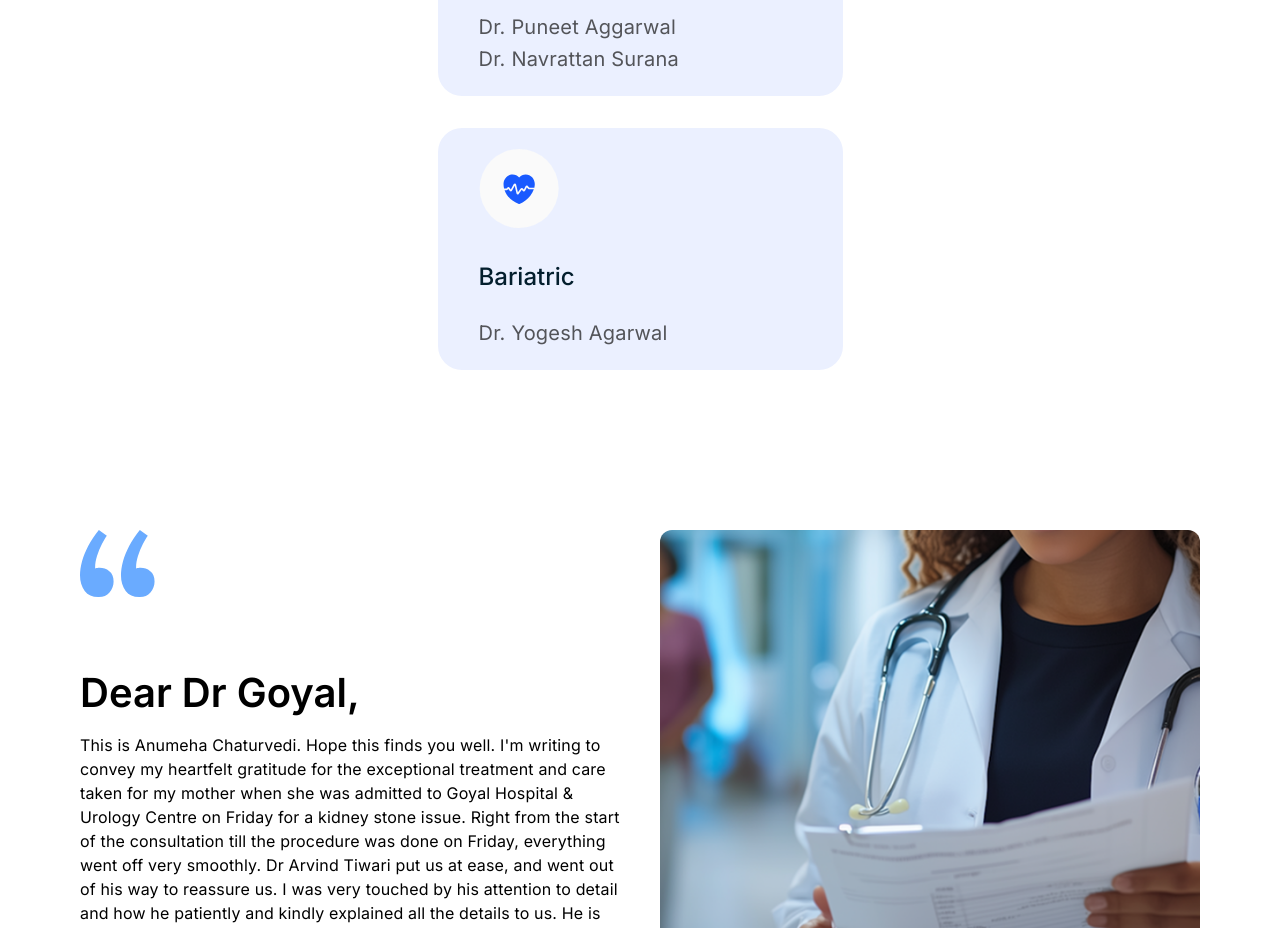
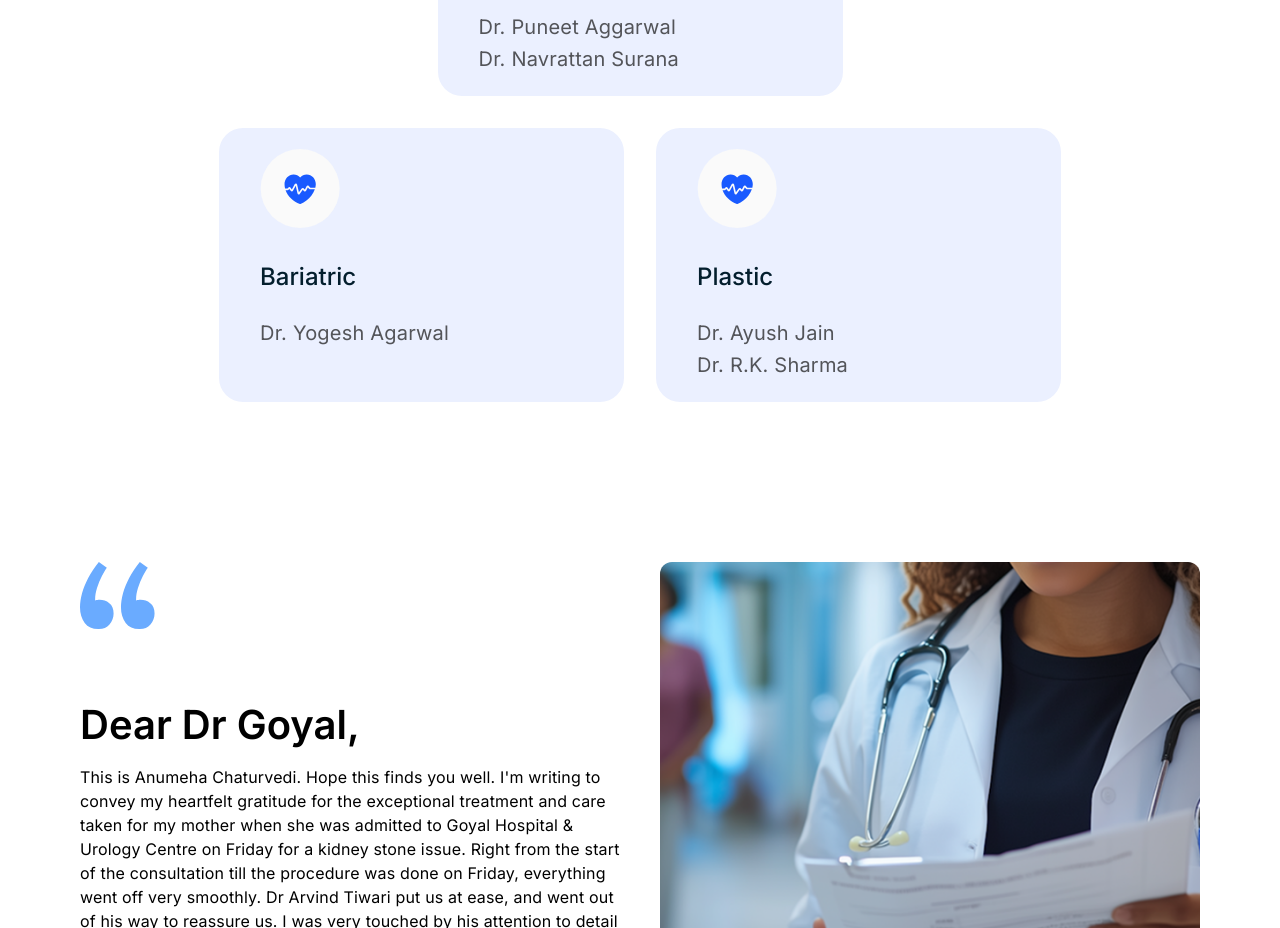
Before and after one commit to Arjunan1234/Goyal-Hospital, a React (Vite) app: page /speciality in a window 1280 px wide. Shown: the part 3800-4728 px from the top of the page. Built offline with nearby package versions, Linux system fonts and the light colour scheme.

Commit message:
all data rendered

```diff
--- a/src/components/DoctorCards/DoctorCards.jsx
+++ b/src/components/DoctorCards/DoctorCards.jsx
@@ -155,6 +155,13 @@ export const cardsContent = [
       iconAltText: "Bariatric",
       doctorsList: ["Dr. Yogesh Agarwal"],
     },
+    {
+      Title: "Plastic",
+      icon: cardiology,
+      redirection: "Plastic",
+      iconAltText: "Plastic",
+      doctorsList: ["Dr. Ayush Jain", "Dr. R.K. Sharma"],
+    },
   ],
 ];
 
--- /dev/null
+++ b/src/components/IndividualServicePages/Plastic.jsx
@@ -0,0 +1,28 @@
+import React from 'react'
+import "./plastic.scss"
+import DepartmentHeader from '../DepartmentHeader/DepartmentHeader'
+import { plasticDepartmentHeader, plasticDepartmentHeaderContent, plasticFacilityHeader, plasticFacilityHeaderContent, plasticOdpBookingContent, plasticOdpBookingHeader } from '../../constants/serviceDetailsContent'
+import DepartmentFacility from '../DepartmentFacility/DepartmentFacility'
+import OdpBooking from '../OdpBooking/OdpBooking'
+const Plastic = () => {
+  return (
+    <>
+      <div className="plasticWrpper">
+         <DepartmentHeader
+          title={plasticDepartmentHeader}
+          content={plasticDepartmentHeaderContent}
+        />
+          <DepartmentFacility
+          title={plasticFacilityHeader}
+          content={plasticFacilityHeaderContent}
+        />
+         <OdpBooking
+          title={plasticOdpBookingHeader}
+          content={plasticOdpBookingContent}
+        />
+      </div>
+    </>
+  )
+}
+
+export default Plastic
--- /dev/null
+++ b/src/components/IndividualServicePages/plastic.scss
@@ -0,0 +1,6 @@
+@use "/src/styles/variables.scss" as variable;
+.plasticWrpper{
+    display: flex;
+    flex-direction: column;
+    gap: 48px;
+}
--- a/src/components/ServiceDetailParentWrapper/ServiceDetailParentWrapper.jsx
+++ b/src/components/ServiceDetailParentWrapper/ServiceDetailParentWrapper.jsx
@@ -20,6 +20,7 @@ import Neurology from "../IndividualServicePages/Neurology";
 import Gastroenterology from "../IndividualServicePages/Gastroenterology";
 import Dermatology from "../IndividualServicePages/Dermatology";
 import Bariatric from "../IndividualServicePages/Bariatric";
+import Plastic from "../IndividualServicePages/Plastic";
 const departmentComponents = {
   Cardiology: Cardiology,
   Neurology: Neurology,
@@ -34,7 +35,7 @@ const departmentComponents = {
   Pediatrics: Pediatrics,
   Dermatology: Dermatology,
   Bariatric: Bariatric,
-  Plastic: () => <div>Pediatrics Component</div>,
+  Plastic: Plastic,
   Surgery:  SurgeryContent,
   Eye: EyeContent,
   Medicine:MedicineContent,
--- a/src/constants/serviceDetailsContent.js
+++ b/src/constants/serviceDetailsContent.js
@@ -22,6 +22,61 @@ export const navBoxContent = [
   "Medicine",
   "Anesthesia",
 ];
+// plastic
+export const plasticDepartmentHeader = "Department of Plastic Surgery";
+export const plasticDepartmentHeaderContent =
+  "The Plastic Surgery Department at Goyal Hospital & Urology Centre is actively involved in emergency care for trauma patients, addressing cases from simple facial injuries to complex maxillofacial trauma and burns. The department works closely with orthopedic surgeons for primary reconstruction of defects and deformities. General awareness is consistently generated among general practitioners and surgeons regarding the importance of immediate trauma reconstruction.";
+export const plasticOdpBookingHeader = "OPD Booking";
+export const plasticOdpBookingContent = [
+  {
+    drName: "Dr. Ayush Jain",
+    design: "MBBS, MS, MCh",
+    drPhoto: sampleDoctor,
+    details: [
+      {
+        icon: panel,
+        content: "On Panel: Yes",
+      },
+
+      {
+        icon: clock,
+        content: "Monday to Saturday 11 am to 1 pm",
+      },
+    ],
+    buttonText: "Confirm Availabilty",
+  },
+  {
+    drName: "Dr. R.K. Sharma,",
+    design: "MBBS, MS",
+    drPhoto: sampleDoctor,
+    details: [
+      {
+        icon: panel,
+        content: "On Panel: Yes",
+      },
+
+      {
+        icon: clock,
+        content: "Monday to Saturday 11 am to 1 pm",
+      },
+    ],
+    buttonText: "Confirm Availabilty",
+  },
+];
+export const plasticFacilityHeader = "Facilities Available";
+
+export const plasticFacilityHeaderContent = [
+  "Cosmetic Surgery",
+  "Breast Surgery",
+  "Non-surgical cosmetic & anesthetic work",
+  "Hand trauma/hand surgery",
+  "Lower limb trauma",
+  "Burns care",
+  "Hair transplant",
+  "Microsvascular surgery",
+  "Congenital anomaly correction surgery",
+];
+
 // bariatric
 export const bariatricDepartmentHeader =
   "Department of Minimal Access & Bariatric Surgery";
```
